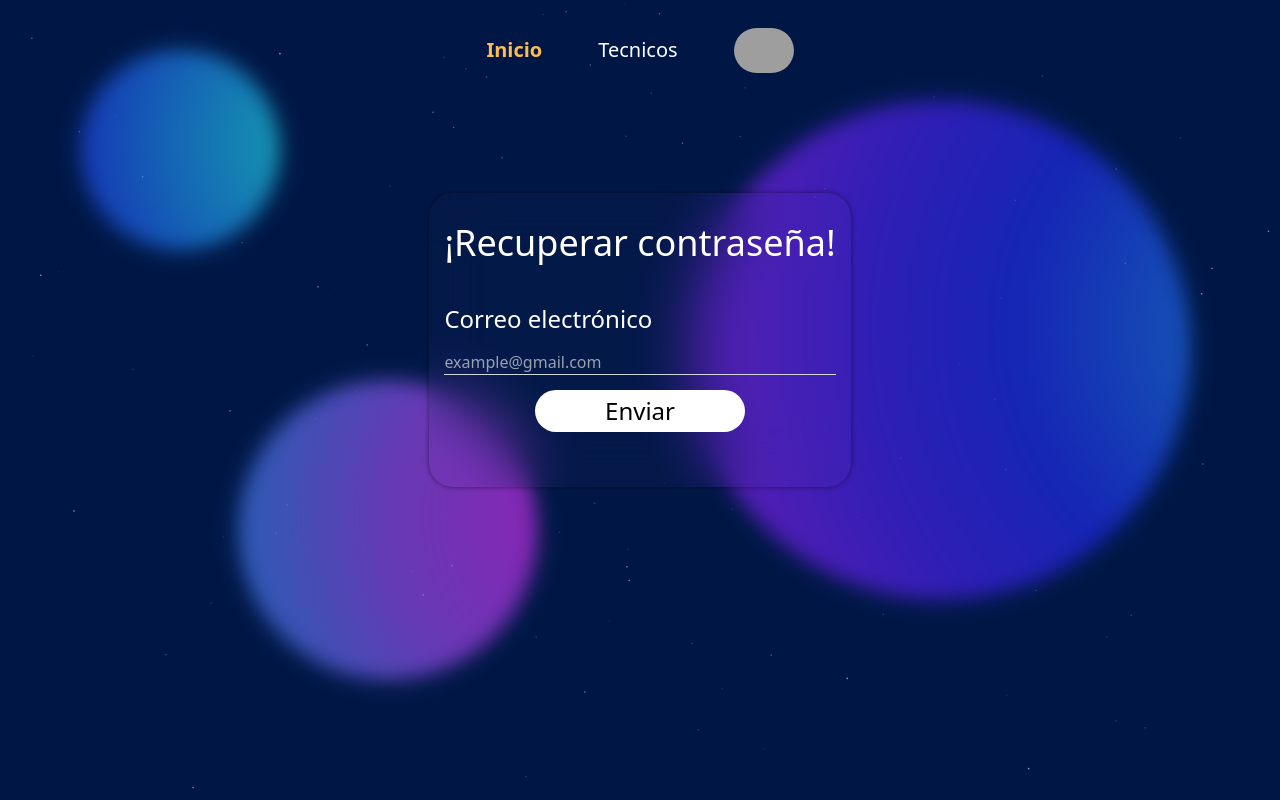
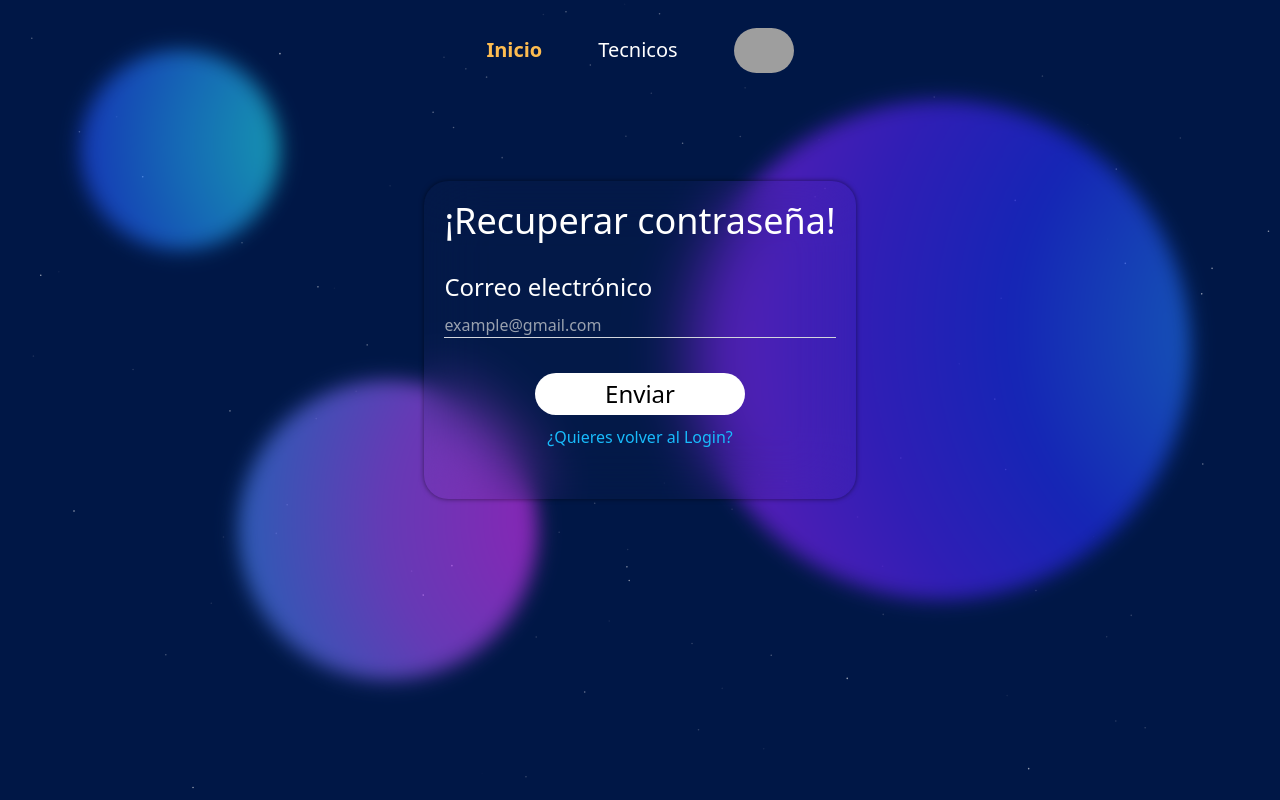
Before and after one commit to RedGas722/RedGas, a React (Vite) app: page /Login/ForgotPassword in a window 1280 px wide. Built offline with nearby package versions, Linux system fonts and the light colour scheme; grey boxes are pictures that could not be loaded.

Commit message:
style btn volver al login

```diff
--- a/src/Pages/ForgotPassword/ForgotPassword.css
+++ b/src/Pages/ForgotPassword/ForgotPassword.css
@@ -3,6 +3,11 @@
     place-items: center;
     grid-template-rows: 100px 50dvh;
 }
+
+.form{
+  padding: 20px;
+}
+
 
 #divAlert {
   position: fixed;
--- a/src/Pages/ForgotPassword/ForgotPassword.jsx
+++ b/src/Pages/ForgotPassword/ForgotPassword.jsx
@@ -1,6 +1,7 @@
 import { Circles } from '../../Animations/ColorCircles/Circles'
 import { HeadLR } from '../../UI/Login_Register/HeadLR/HeadLR'
 import { Buttons } from '../../UI/Login_Register/Buttons'
+import { Link } from "react-router-dom"
 import { jwtDecode } from 'jwt-decode'
 import emailjs from '@emailjs/browser'
 import { useState } from "react"
@@ -53,7 +54,7 @@ export const ForgotPassword = () => {
                         console.log('Error al enviar el correo', error.text);
                         alertSendForm(400, 'Error al enviar el correo');
                     });
-            }else {
+            } else {
                 alertSendForm(410, 'Error al enviar el correo');
             }
 
@@ -88,10 +89,11 @@ export const ForgotPassword = () => {
             <HeadLR />
             <Circles styleC1="left-[54%] top-[100px]" styleC2="right-[58%] bottom-[120px]" styleC3="top-[50px] left-[80px]" />
             <div id='divAlert'></div>
-            <div className="divForm shadow_box_RL bg-glass-total rounded-3xl flex flex-col justify-self-center items-center h-fit w-fit gap-[40px]">
+            <div className=" form shadow_box_RL bg-glass-total rounded-3xl flex flex-col justify-self-center items-center h-fit w-fit gap-[30px]">
                 <h1 className="text-center text-white text-4xl">¡Recuperar contraseña!</h1>
-                <form className="flex flex-col gap-[15px] justify-center items-center text-start w-full" onSubmit={handleForgotPassword} >
+                <form className=" flex flex-col gap-[35px] justify-center items-center text-start w-full" onSubmit={handleForgotPassword} >
                     {/* E-mail */}
+                    <div className='flex flex-col gap-[10px] justify-center items-center text-start w-full'>
                         <label htmlFor="Email" className="text-white text-2xl w-full">
                             Correo electrónico
                         </label>
@@ -103,7 +105,15 @@ export const ForgotPassword = () => {
                             onChange={e => setCorreo(e.target.value)}
                             required
                         />
+                    </div>
+                    <div className='flex flex-col gap-[10px] justify-center items-center text-start w-full'>
                         <Buttons type='submit' nameButton="Enviar" />
+                        <Link to="/Login/">
+                            <button className="cursor-pointer text-[#18BBFC]">
+                                <p>¿Quieres volver al Login?</p>
+                            </button>
+                        </Link>
+                    </div>
                 </form>
                 <div className="text-white text-2xl w-full text-center">
                 </div>
```
Lines whose indentation alone changed are shown as unchanged.
